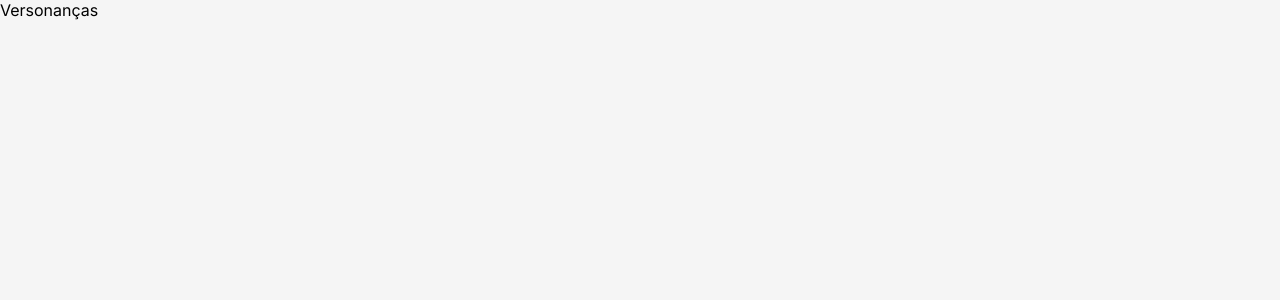
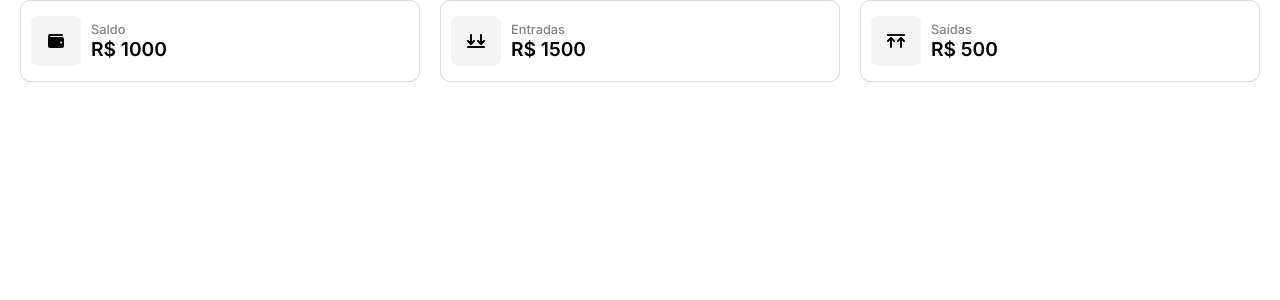
Before and after one commit to dumoresco/finances-web, a React (Vite) app: page / in a window 1280 px wide. Shown: the top 300 px of the page. Built offline with nearby package versions, Linux system fonts and the light colour scheme.

Commit message:
Criado componente charts

```diff
--- a/package.json
+++ b/package.json
@@ -10,6 +10,9 @@
     "preview": "vite preview"
   },
   "dependencies": {
+    "@fortawesome/fontawesome-svg-core": "^6.4.0",
+    "@fortawesome/free-solid-svg-icons": "^6.4.0",
+    "@fortawesome/react-fontawesome": "^0.2.0",
     "@reduxjs/toolkit": "^1.9.5",
     "axios": "^1.4.0",
     "localforage": "^1.10.0",
--- /dev/null
+++ b/src/components/Charts/index.tsx
@@ -0,0 +1,27 @@
+import React from "react";
+
+import { Container } from "./styles";
+import { FontAwesomeIcon } from "@fortawesome/react-fontawesome";
+import { IconProp } from "@fortawesome/fontawesome-svg-core";
+
+interface IChartsProps {
+  icon: IconProp;
+  title: string;
+  value: number;
+}
+
+const Charts: React.FC<IChartsProps> = ({ icon, title, value }) => {
+  return (
+    <Container>
+      <div className="chart_icon">
+        <FontAwesomeIcon icon={icon} />
+      </div>
+      <div className="chart_content">
+        <div className="chart_title">{title}</div>
+        <div className="chart_value">R$ {value}</div>
+      </div>
+    </Container>
+  );
+};
+
+export default Charts;
--- /dev/null
+++ b/src/components/Charts/styles.ts
@@ -0,0 +1,41 @@
+import { styled } from "styled-components";
+
+export const Container = styled.div`
+  border: 1px solid #dadada;
+  border-radius: 10px;
+  width: 100%;
+  padding: 15px 10px;
+
+  display: flex;
+  align-items: center;
+
+  & + & {
+    margin-left: 20px;
+  }
+
+  .chart_icon {
+    width: 50px;
+    height: 50px;
+    border-radius: 8px;
+    display: flex;
+    align-items: center;
+    justify-content: center;
+
+    background-color: #f4f4f4;
+  }
+
+  .chart_content {
+    margin-left: 10px;
+
+    .chart_title {
+      color: #828282;
+      font-size: 0.8rem;
+      font-weight: 500;
+    }
+    .chart_value {
+      color: #000000;
+      font-size: 1.2rem;
+      font-weight: 600;
+    }
+  }
+`;
--- a/src/global/css/globalStyles.ts
+++ b/src/global/css/globalStyles.ts
@@ -13,7 +13,6 @@ export default createGlobalStyle`
         height: 100%;
         width: 100%;
         font-family: 'Inter', sans-serif;
-        background-color: #f5f5f5;
     }
     main{
         height: 100%;
@@ -32,5 +31,13 @@ export default createGlobalStyle`
         font-size: 1rem;
     }
 
+    .container{
+        width: 100%;
+        max-width: 1440px;
+        margin: 0 auto;
+        padding: 0 20px;
+
+    }
+
 
 `;
--- a/src/main.tsx
+++ b/src/main.tsx
@@ -5,13 +5,14 @@ import { Provider } from "react-redux";
 import { store } from "./redux/store.ts";
 import { BrowserRouter, Route, Routes } from "react-router-dom";
 import Login from "./pages/Login/index.tsx";
+import Home from "./pages/Home/index.tsx";
 
 ReactDOM.createRoot(document.getElementById("root")!).render(
   <Provider store={store}>
     <BrowserRouter>
       <GlobalStyles />
       <Routes>
-        <Route path="/" element={<App />} />
+        <Route path="/" element={<Home />} />
         <Route path="/login" element={<Login />} />
       </Routes>
     </BrowserRouter>
--- a/src/pages/Home/index.tsx
+++ b/src/pages/Home/index.tsx
@@ -1,9 +1,24 @@
 import React from "react";
+import Charts from "../../components/Charts";
 
-// import { Container } from './styles';
+import { Container } from "./styles";
+import {
+  faArrowUpRightFromSquare,
+  faArrowsDownToLine,
+  faArrowsUpToLine,
+  faWallet,
+} from "@fortawesome/free-solid-svg-icons";
 
 const Home: React.FC = () => {
-  return <div>Home </div>;
+  return (
+    <Container>
+      <div className="container">
+        <Charts icon={faWallet} title="Saldo" value={1000} />
+        <Charts icon={faArrowsDownToLine} title="Entradas" value={1500} />
+        <Charts icon={faArrowsUpToLine} title="Saídas" value={500} />
+      </div>
+    </Container>
+  );
 };
 
 export default Home;
--- /dev/null
+++ b/src/pages/Home/styles.ts
@@ -0,0 +1,12 @@
+import { styled } from "styled-components";
+
+export const Container = styled.div`
+  width: 100vw;
+  height: 100vh;
+
+  .container {
+    display: flex;
+    align-items: center;
+    justify-content: center;
+  }
+`;
```
Also changed, not shown: 1 other file (tests, documents, lock files or other folders).
